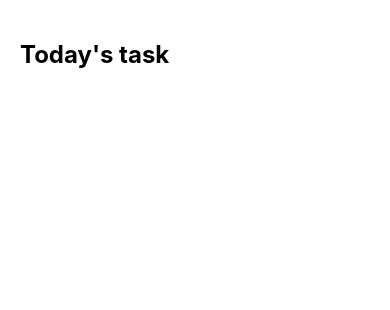
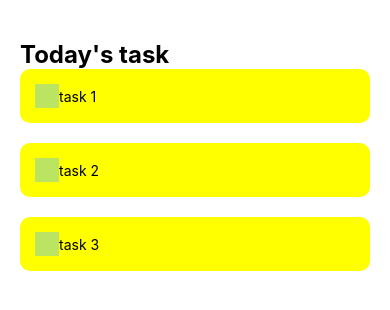
Before and after one commit to daudi13/RN-todo, a React Native app: screen / in a window 390 px wide. Shown: the top 310 px of the page. Built offline with nearby package versions, Linux system fonts and the light colour scheme.

Commit message:
install community

```diff
--- /dev/null
+++ b/app/components/Task.js
@@ -0,0 +1,54 @@
+import React from 'react'
+import { View, Text, StyleSheet, TouchableOpacity } from 'react-native';
+
+export const Task = (props) => {
+  return (
+    <View style={styles.item}>
+      <View style={styles.itemLeft} />
+        <TouchableOpacity style={styles.itemBox}></TouchableOpacity>
+        <Text style={styles.itemText}>{props.text}</Text>
+      <View/>
+      <View style={styles.itemCircular}>
+      </View>
+    </View>
+  )
+}
+
+const styles = StyleSheet.create({
+  item: {
+    backgroundColor: "yellow",
+    padding: 15,
+    flexDirection: "row",
+    alignItems: "center",
+    borderRadius: 10,
+    borderColor: "black",
+    bordersize: 1,
+    marginBottom: 20
+  },
+
+  itemLeft: {
+    flexDirection: "row",
+    alignItems: "center",
+    flexWrap: "wrap"
+  },
+
+  itemBox: {
+    height: 24,
+    width: 24,
+    backgroundColor: "#55bcf6",
+    opacity: 0.4,
+    boderRadius: 10
+  },
+
+itemText: {
+},
+
+  itemCircular: {
+    height: 10,
+    width: 10,
+    borderRadius: '50%',
+    borderColor: 1,
+    borderBottomColor: "blue"
+  },
+
+})
--- a/app/screens/TodoListView.js
+++ b/app/screens/TodoListView.js
@@ -1,5 +1,6 @@
 import React from 'react'
 import { View, StyleSheet, Text } from 'react-native'
+import { Task } from '../components/Task'
 
 export const TodoListView = () => {
   return (
@@ -9,7 +10,9 @@ export const TodoListView = () => {
       <View style={styles.tasksWrapper}>
         <Text style={styles.sectionTitle}>Today's task</Text>
         <View styles={styles.items}>
-          {/* This is where the tasks go */}
+          <Task text={"task 1"} />
+          <Task text={"task 2"} />
+          <Task text={"task 3"} />
         </View>
       </View>
     </View>
@@ -29,8 +32,5 @@ const styles = StyleSheet.create({
   sectionTitle: {
     fontSize: 24,
     fontWeight: 'bold'
-  },
-  items: {
-
   }
 })
```
Also changed, not shown: package.json (+4 -3 lines), 1 other file (tests, documents, lock files or other folders).
